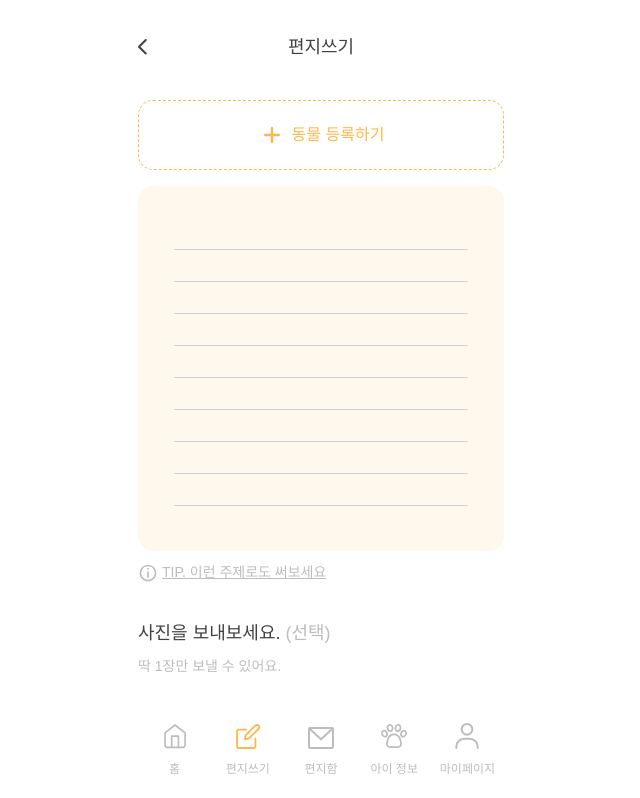
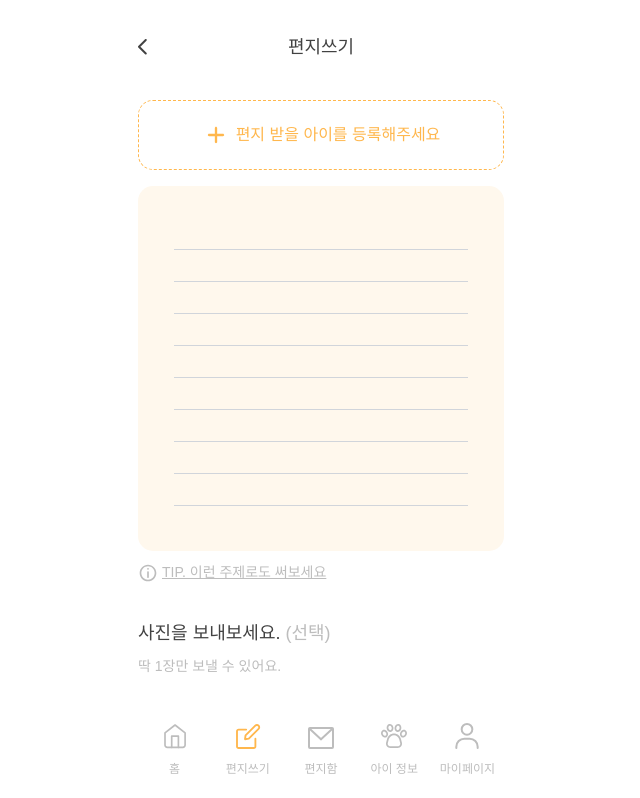
Before and after one commit to rainbow-letter/rainbow-letter-frontend, a React (Create React App) app: page /write-letter in a window 1280 px wide. Shown: the top 798 px of the page, without its empty margins (319-959 px from the left). Built offline with nearby package versions, Linux system fonts and the light colour scheme; no server answers; a web font is replaced by a local one.

Commit message:
style: 동물 등록하기 문구 변경

```diff
--- a/src/components/Write/constants.js
+++ b/src/components/Write/constants.js
@@ -7,5 +7,5 @@ export const INFO_MESSAGES = Object.freeze({
 
 export const USER_ACTIONS = Object.freeze({
   ADD: '추가하기',
-  RESISTER_PET: '동물 등록하기',
+  RESISTER_PET: '편지 받을 아이를 등록해주세요',
 });
```
